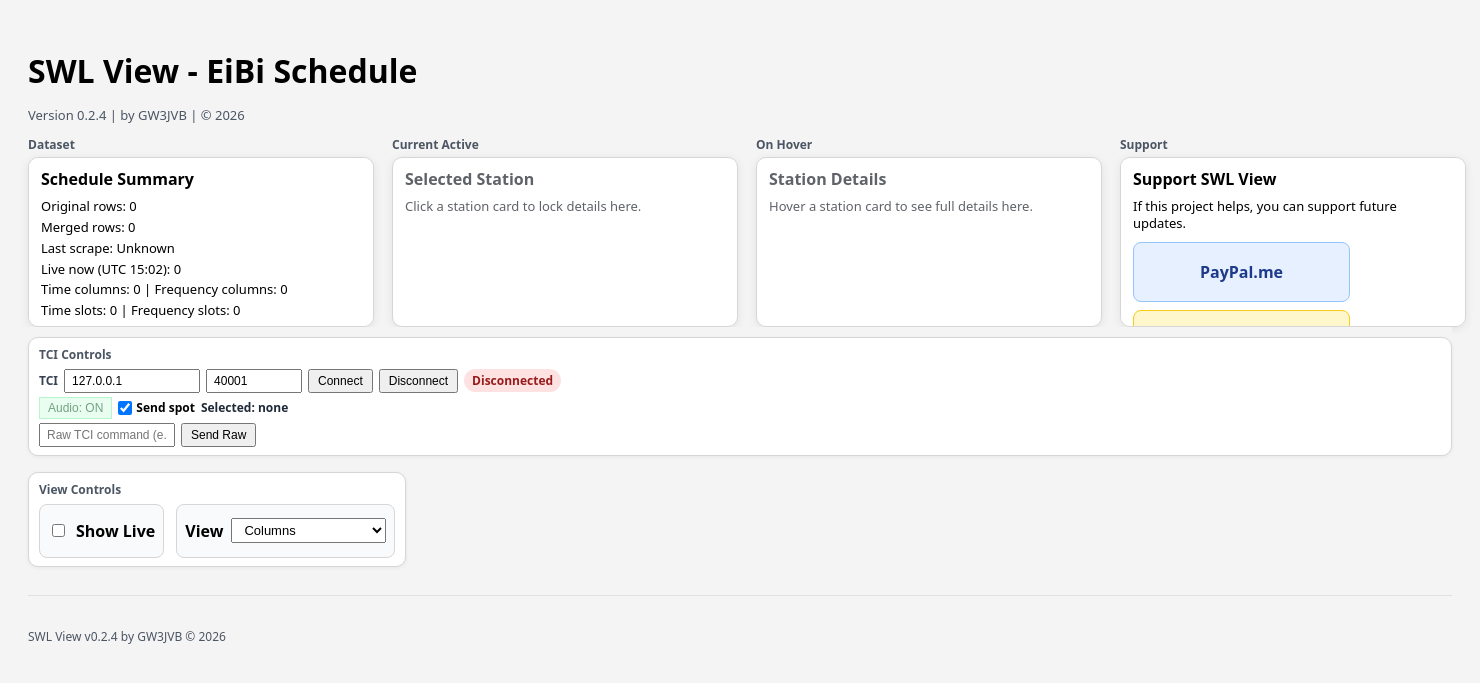
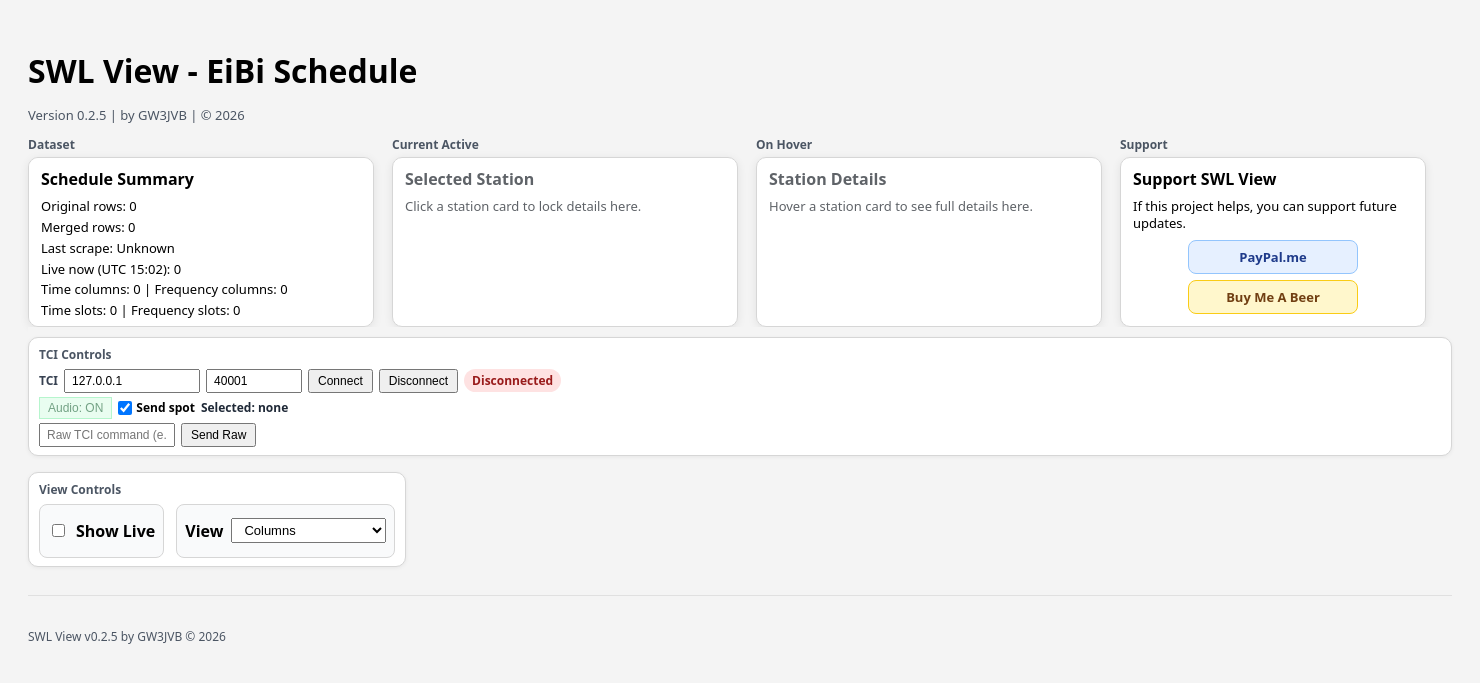
Before and after one commit to reflectingme/SWL_View, a Flask app: page / in a window 1480 px wide. Shown: the top 683 px of the page. Run offline with Flask 3, Linux system fonts and the light colour scheme.

Commit message:
Bump version to 0.2.5 and refine support/dataset UI

```diff
--- a/app/main.py
+++ b/app/main.py
@@ -24,7 +24,7 @@ except ImportError:
 
 app = Flask(__name__)
 
-APP_VERSION = "0.2.4"
+APP_VERSION = "0.2.5"
 APP_AUTHOR = "GW3JVB"
 APP_COPYRIGHT = "© 2026"
 
--- a/app/static/styles.css
+++ b/app/static/styles.css
@@ -76,23 +76,27 @@ body {
 
 .donation-actions {
     display: flex;
-    flex-wrap: wrap;
-    gap: 8px;
-    margin-top: 10px;
+    flex-direction: column;
+    align-items: center;
+    gap: 6px;
+    margin-top: 8px;
+    width: 100%;
 }
 
 .donation-btn {
     display: inline-flex;
     align-items: center;
     justify-content: center;
-    width: 217px;
-    height: 60px;
-    padding: 7px 10px;
+    width: 78%;
+    max-width: 170px;
+    min-height: 34px;
+    padding: 4px 8px;
     border-radius: 8px;
     border: 1px solid #d1d5db;
     text-decoration: none;
-    font-size: 16px;
+    font-size: 13px;
     font-weight: 700;
+    white-space: nowrap;
     color: #111827;
     background: #ffffff;
     box-sizing: border-box;
@@ -112,6 +116,13 @@ body {
     background: #fff7cc;
     border-color: #facc15;
     color: #713f12;
+}
+
+.donation-details {
+    min-width: 240px;
+    max-width: 280px;
+    height: 148px;
+    overflow-y: hidden;
 }
 
 .filter-bar {
--- a/app/templates/index.html
+++ b/app/templates/index.html
@@ -2,6 +2,8 @@
 <html>
 <head>
     <title>SWL View</title>
+    <link rel="icon" type="image/png" href="/static/icons/icon-512.png">
+    <link rel="apple-touch-icon" href="/static/icons/icon-512.png">
     <link rel="stylesheet" href="/static/styles.css">
 </head>
 <body>
--- /dev/null
+++ b/requirements.txt
@@ -0,0 +1,4 @@
+Flask
+requests
+urllib3
+websocket-client
--- a/scraper/requirements.txt
+++ b/scraper/requirements.txt
@@ -0,0 +1 @@
+-r ../requirements.txt
```
Also changed, not shown: README.md, app/static/icons/apple-touch-icon.png (added), app/static/icons/favicon.ico (added), app/static/icons/icon-192.png (added), app/static/icons/icon-512.png (added), app/static/icons/icon.svg (added), 1 other file.
